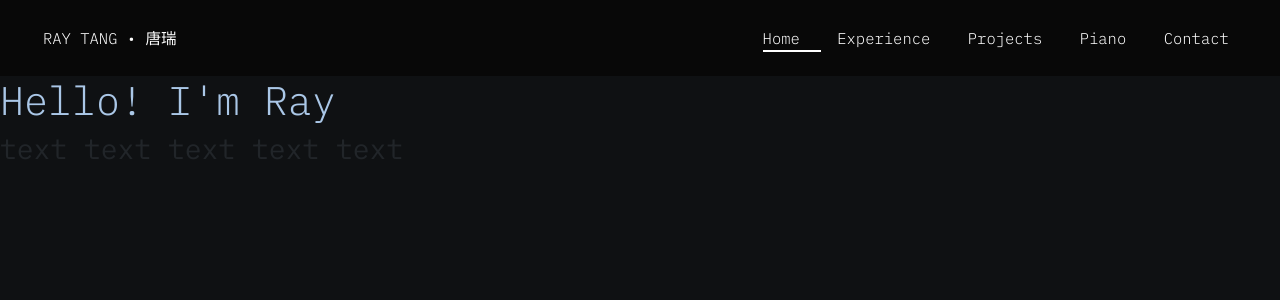
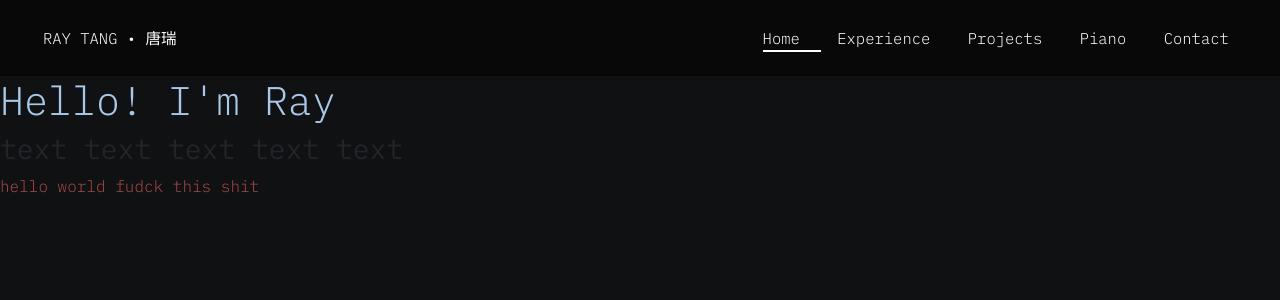
Before and after one commit to Ray0716/Ray0716.github.io, a React (Vite) app: page / in a window 1280 px wide. Shown: the top 300 px of the page. Built offline with nearby package versions, Linux system fonts and the light colour scheme; a web font is replaced by a local one.

Commit message:
edited package.json

```diff
--- a/package.json
+++ b/package.json
@@ -1,5 +1,5 @@
 {
-  "name": "react-portfolio",
+  "name": "Ray0716.github.io",
   "private": true,
   "version": "0.0.0",
   "type": "module",
--- a/src/pages/HomePage.tsx
+++ b/src/pages/HomePage.tsx
@@ -6,7 +6,7 @@ function HomePage() {
   return (
     <>
       <Header />
-
+<p> hello world fudck this shit</p>
 
     </>
   );
```
Also changed, not shown: 1 other file (tests, documents, lock files or other folders).
